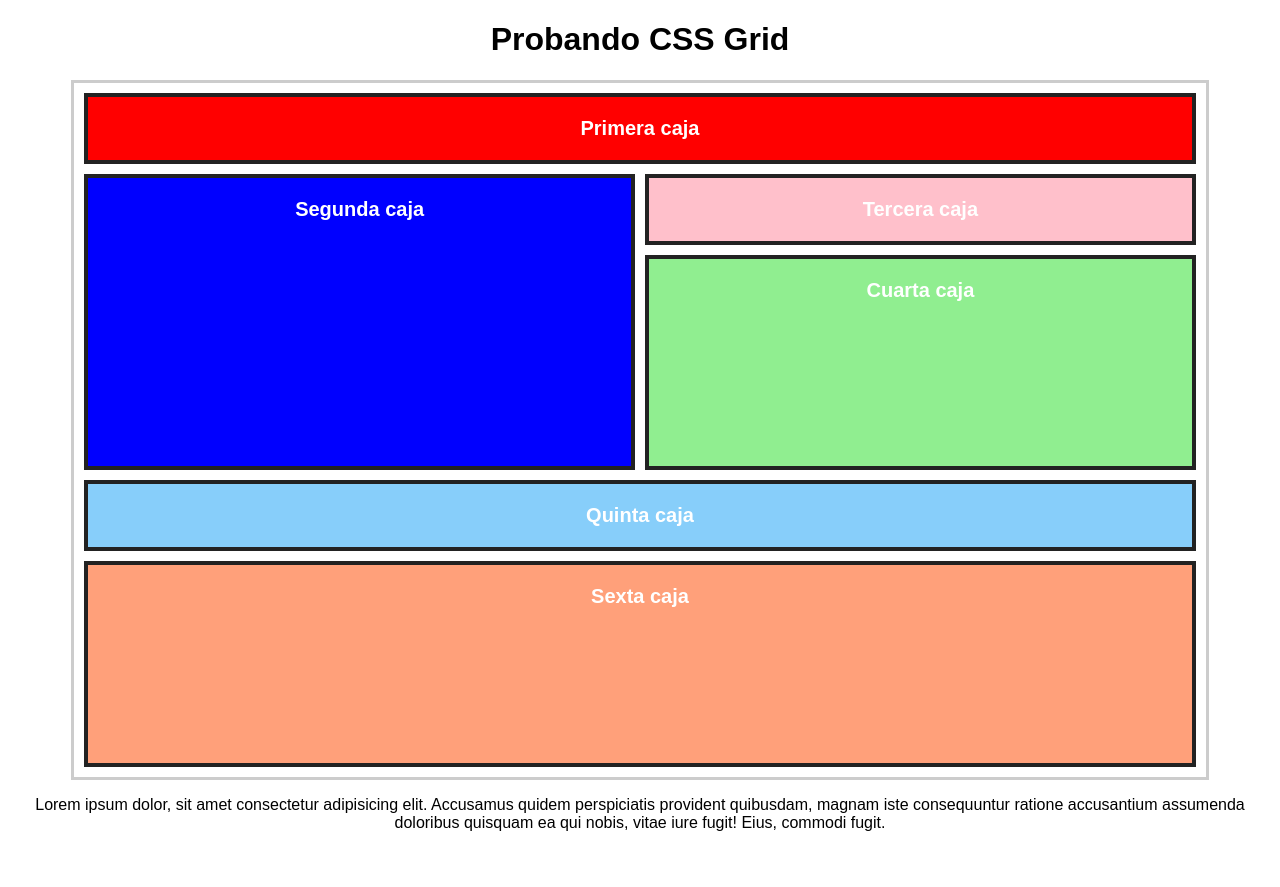
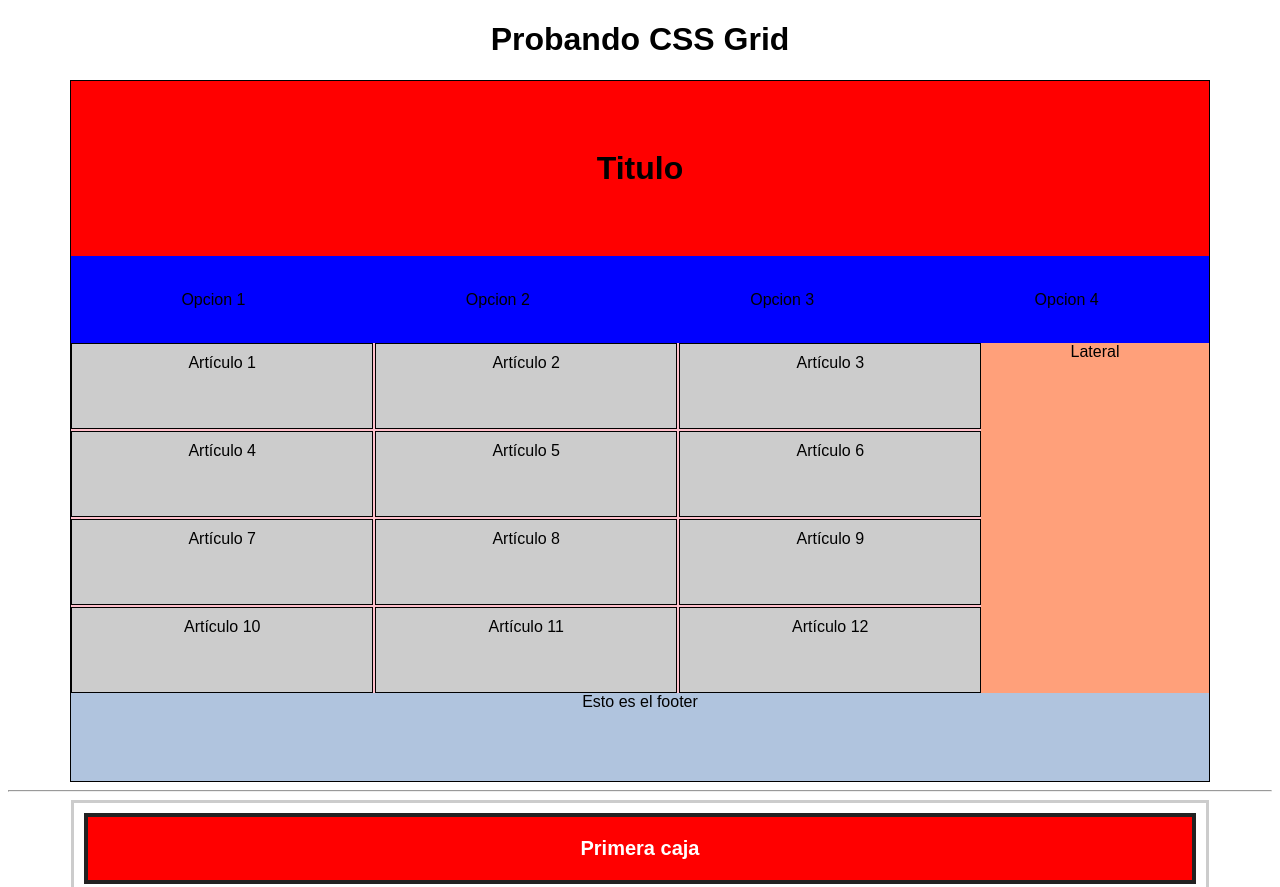
Before and after one commit to dRockdriguez/masterMaquetacion, a plain HTML site: page 9. Grid/index.html in a window 1280 px wide. Shown: the top 887 px of the page. Before the commit the page ends 848 px from the top, so only its background shows below. Drawn offline with Linux system fonts and the light colour scheme.

Commit message:
fin seccion 33

```diff
--- a/9. Grid/index.html
+++ b/9. Grid/index.html
@@ -11,6 +11,51 @@
 
 <body>
     <h1>Probando CSS Grid</h1>
+
+    <!--
+            CABECERA 100%
+                TITULO
+            MENU   100%
+            CONTENIDO  AL LADO DEL LATERAL
+            LATERAL  DERECHA DEL CONTENIDO
+            FOOTER 100%
+        -->
+    <div class="layout-web">
+        <header>
+            <h1>Titulo</h1>
+        </header>
+        <nav>
+            <ul>
+                <li>Opcion 1</li>
+                <li>Opcion 2</li>
+                <li>Opcion 3</li>
+                <li>Opcion 4</li>
+            </ul>
+        </nav>
+        <section>
+            <article>Artículo 1</article>
+            <article>Artículo 2</article>
+            <article>Artículo 3</article>
+            <article>Artículo 4</article>
+            <article>Artículo 5</article>
+            <article>Artículo 6</article>
+            <article>Artículo 7</article>
+            <article>Artículo 8</article>
+            <article>Artículo 9</article>
+            <article>Artículo 10</article>
+            <article>Artículo 11</article>
+            <article>Artículo 12</article>
+        </section>
+        <aside>
+            Lateral
+        </aside>
+        <footer>
+            Esto es el footer
+        </footer>
+
+    </div>
+    <hr>
+
     <div class="layout">
         <div class="box">
             Primera caja
--- a/9. Grid/styles.css
+++ b/9. Grid/styles.css
@@ -55,3 +55,70 @@ body {
     background-color: lightsalmon;
     grid-column: 1 / 3;
 }
+
+.layout-web {
+    height: 700px;
+    width: 90%;
+    display: grid;
+    border: 1px solid black;
+    margin: 0px auto;
+    grid-template-columns: 4fr 1fr;
+    grid-template-rows: 2fr 1fr 4fr 1fr;
+}
+
+.layout-web header {
+    background-color: red;
+    grid-column: 1 / 3;
+    display: flex;
+    justify-content: center;
+    align-items: center;
+    flex-grow: 1;
+    flex-wrap: wrap;
+}
+
+.layout-web nav {
+    background-color: blue;
+    grid-column: 1 / 3;
+}
+
+.layout-web section {
+    background-color: pink;
+    grid-column: 1 / 2;
+    display: grid;
+    grid-template-columns: repeat(3, 1fr);
+    grid-template-rows: repeat(4, 1fr);
+    grid-gap: 2px;
+}
+
+.layout-web section article {
+    border: 1px solid black;
+    text-align: center;
+    padding: 10px;
+    background-color: #ccc;
+}
+
+.layout-web aside {
+    background-color: lightsalmon;
+    grid-column: 2 / 3;
+}
+
+.layout-web footer {
+    background-color: lightsteelblue;
+    grid-column: 1 / 3;
+}
+
+.layout-web ul {
+    width: 100%;
+    margin: 0px;
+    padding: 0px;
+    height: 100%;
+    list-style: none;
+    display: flex;
+    flex-flow: row wrap;
+    align-items: center;
+    justify-content: space-around;
+}
+
+.layout-web ul li {
+    flex-grow: 1;
+}
```
